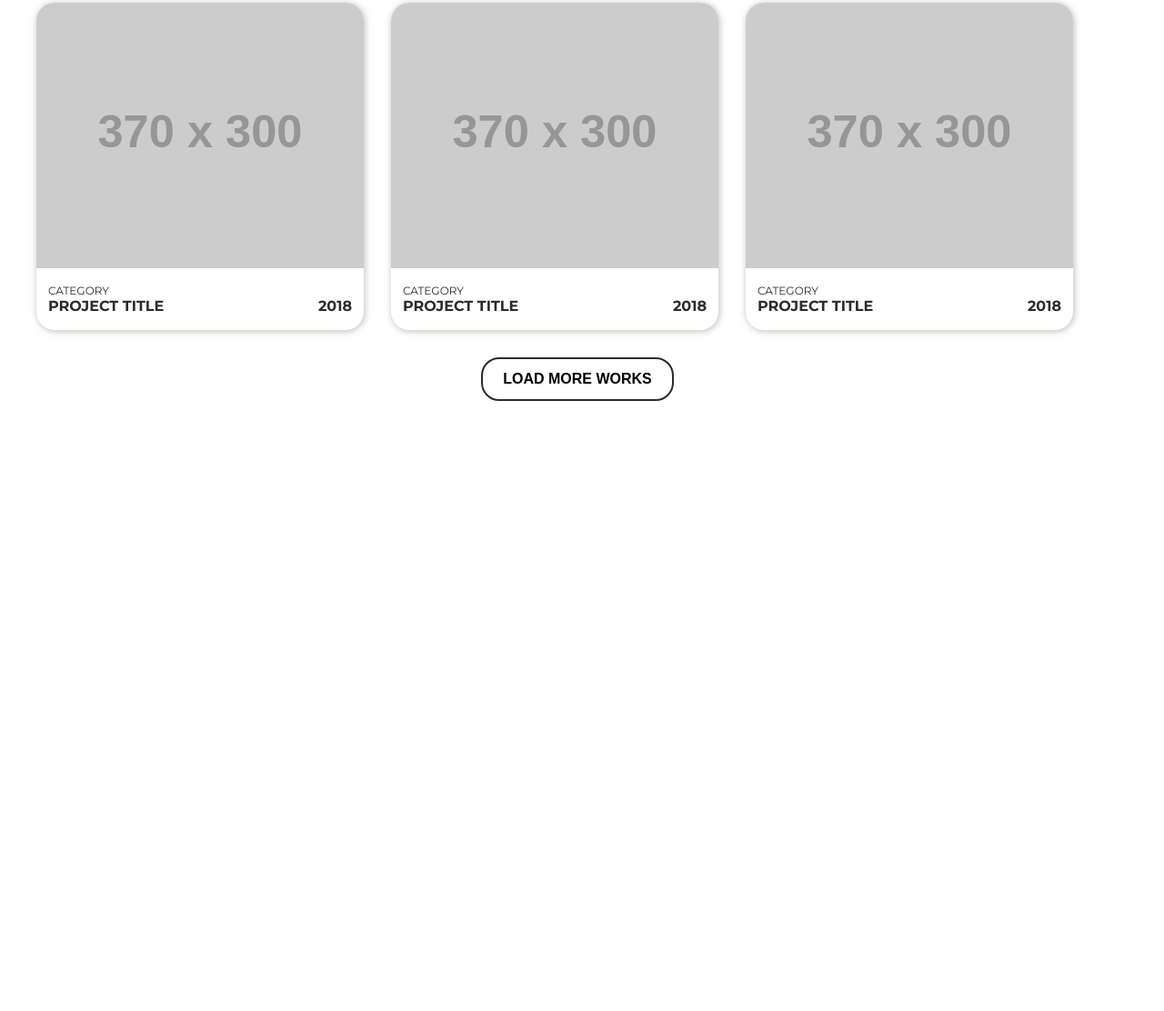
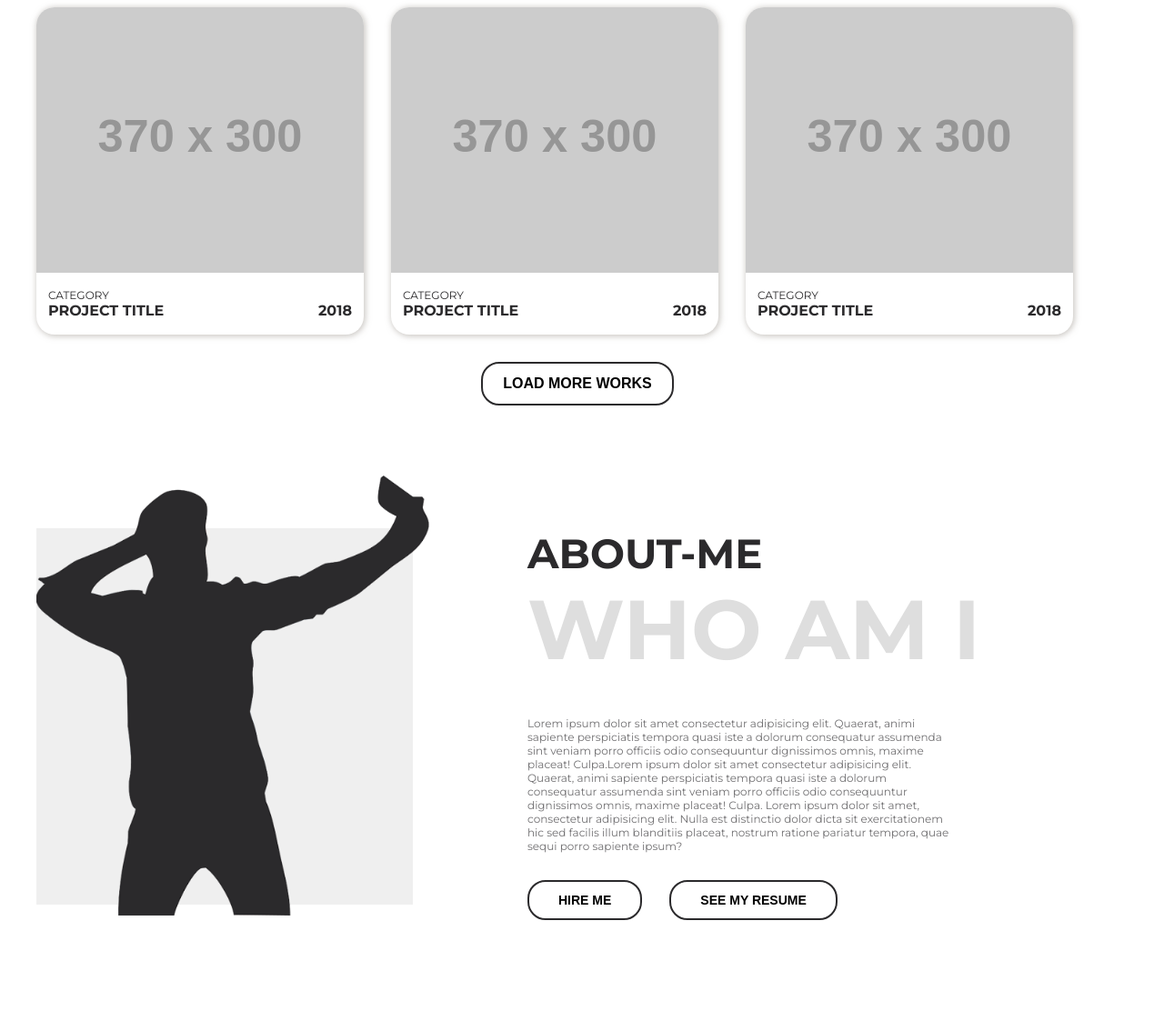
Before and after one commit to Lenarqa/portfolioTemplate, a plain HTML site: page index.html in a window 1280 px wide. Shown: the part 1439-2551 px from the top of the page at 91% size. Before the commit the page ends 1880 px from the top, so only its background shows below. Drawn offline with Linux system fonts and the light colour scheme; placeholder pictures from the web are drawn by us.

Commit message:
add img, end about me section

```diff
--- a/index.html
+++ b/index.html
@@ -168,9 +168,30 @@
             </div>
         </div><!-- work-section -->
 
+        <div class="about-me">
+            <div class="about-me-img">
+                <img class="about-me-img-bg" src="./image/about-me-bg.png" alt="bg">
+                <img class="about-me-img-man" src="./image/about-me-man.png" alt="man">
+            </div>
+            <div class="about-me-content">
+                <div class="me-title">About-me</div>
+                <div class="me-bottom-title">who am i</div>
+                <div class="me-text">Lorem ipsum dolor sit amet consectetur adipisicing elit. Quaerat,
+                    animi sapiente perspiciatis tempora quasi iste a dolorum consequatur assumenda sint
+                     veniam porro officiis odio consequuntur dignissimos omnis, maxime placeat! Culpa.Lorem
+                      ipsum dolor sit amet consectetur adipisicing elit. Quaerat, animi sapiente perspiciatis
+                      tempora quasi iste a dolorum consequatur assumenda sint veniam porro officiis odio consequuntur
+                       dignissimos omnis, maxime placeat! Culpa. Lorem ipsum dolor sit amet, consectetur adipisicing elit.
+                       Nulla est distinctio dolor dicta sit exercitationem hic sed facilis illum blanditiis placeat, nostrum
+                       ratione pariatur tempora, quae sequi porro sapiente ipsum?</div>
+                <div class="about-btn-wrapper">
+                    <button class="btn about-me-btn">hire me</button>
+                    <button class="btn about-me-btn">see my resume</button>
+                </div>
+            </div>
+        </div><!-- about-me -->
 
-
-    </div>
+    </div><!-- container -->
     <script src="app.js"></script>
 </body>
 </html>
--- a/style.css
+++ b/style.css
@@ -213,6 +213,7 @@ body{
     width: 100%;
     flex-direction: column;
     justify-content: center;
+    padding: 35px 0;
 }
 
 .work-nav{
@@ -222,7 +223,7 @@ body{
 }
 
 .work-nav-item{
-    padding: 30px 35px 30px 0;
+    padding: 0 35px 30px 0;
     cursor: pointer;
     transition: all .4s linear;
 }
@@ -299,3 +300,59 @@ body{
     padding: 13px 22px;
     font-size: 16px;
 }
+
+/* about-me */
+.about-me{
+    display: flex;
+    width: 100%;
+    padding: 100px 0;
+}
+
+.about-me-img{
+    width: 45%;
+    position: relative;
+}
+
+.about-me-img-man{
+    position: absolute;
+    left: 0;
+    width: 80%;
+    height: auto;
+    bottom: 5px;
+}
+
+.about-me-content{
+    width: 55%;
+}
+
+.me-title{
+    font-size: 45px;
+    font-weight: 700;
+    text-transform: uppercase;
+}
+
+.me-bottom-title{
+    font-size: 92px;
+    color: #dedede;
+    font-weight: 700;
+    text-transform: uppercase;
+    padding-bottom: 40px;
+}
+
+.me-text{
+    font-size: 12px;
+    font-weight: 500;
+    color: #717072;
+    max-width: 470px;
+}
+
+.about-btn-wrapper{
+    display: flex;
+    justify-content: start;
+    align-items: center;
+    padding-top: 30px;
+}
+
+.about-me-btn:first-child{
+    margin-right: 30px;
+}
```
Also changed, not shown: image/about-me-bg.png (added), image/about-me-man.png (added).
